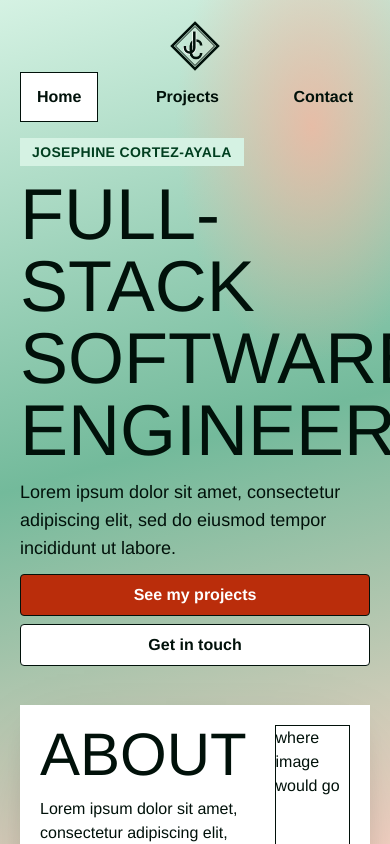
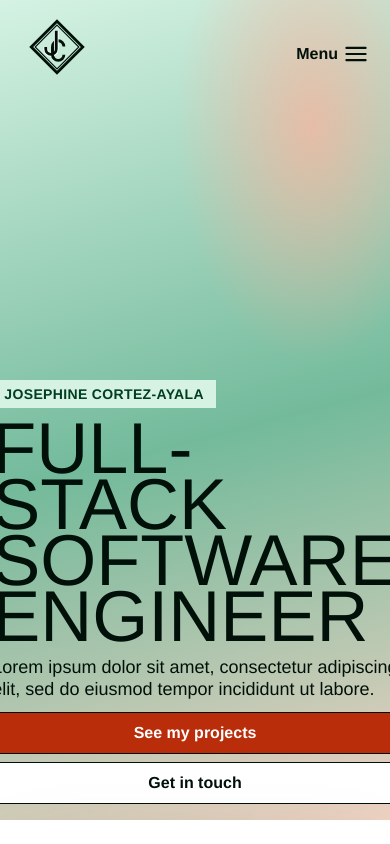
Before and after one commit to jcorteza/portfolio, a Next.js app: page / in a window 390 px wide. Shown: the top 844 px of the page. Built offline with nearby package versions, Linux system fonts and the light colour scheme; a web font is replaced by a local one.

Commit message:
fix home responsive design and mobile nav menu

```diff
--- a/app/_components/Emblem.tsx
+++ b/app/_components/Emblem.tsx
@@ -1,6 +1,6 @@
 export default function Emblem({ isForFooter }: { isForFooter?: boolean }) {
     return (
-        <svg className={isForFooter ? 'w-16 h-16' : 'w-[50px] h-[50px]'} xmlns="http://www.w3.org/2000/svg" viewBox="0 0 100 100">
+        <svg className={isForFooter ? 'w-16 h-16' : 'w-14 h-14'} xmlns="http://www.w3.org/2000/svg" viewBox="0 0 100 100">
             {/* <style>
                 <!-- .stroke { stroke: #003e1f } -->
                 .stroke { stroke: #000000 }
--- a/app/_components/EmblemLink.tsx
+++ b/app/_components/EmblemLink.tsx
@@ -3,9 +3,19 @@ import clsx from 'clsx';
 import { ACTIVE_INNER_SHADOW, FOCUS, NAV_COLORS_BASE, NAV_COLORS_INACTIVE } from '../../lib/styles';
 import Emblem from './Emblem';
 
-export default function EmblemLink({ isForFooter }: { isForFooter?: boolean }) {
+export default function EmblemLink({ isForFooter, closeMenuAction }: { isForFooter?: boolean; closeMenuAction?: () => void; }) {
     return (
-        <Link href="/" prefetch={false} className={clsx('w-fit inline-block px-2', FOCUS, NAV_COLORS_BASE, ACTIVE_INNER_SHADOW, NAV_COLORS_INACTIVE)}>
+        <Link href="/" prefetch={false} className={clsx(
+            'w-fit inline-block px-2',
+            FOCUS,
+            NAV_COLORS_BASE,
+            ACTIVE_INNER_SHADOW,
+            NAV_COLORS_INACTIVE,
+            {
+                'ml-5': !isForFooter
+            }
+        )}
+        onClick={closeMenuAction}>
             <Emblem isForFooter={isForFooter} />
         </Link>
     );
--- a/app/_components/InternalLinkMenu.tsx
+++ b/app/_components/InternalLinkMenu.tsx
@@ -10,14 +10,14 @@ const PROJECTS = '/projects';
 const CONTACT = '/contact';
 const FOOTER_PADDING = 'inline-block p-3';
 
-export default function InternalLinkMenu({ isHeaderNav }: { isHeaderNav: boolean }) {
+export default function InternalLinkMenu({ isHeaderNav, closeMenuAction }: { isHeaderNav: boolean; closeMenuAction?: () => void; }) {
     const pathname = usePathname();
     return (
         <ul className={clsx(
-            'flex justify-between md:justify-normal text-body-text font-bold w-full md:w-auto',
+            'flex text-body-text font-bold w-full md:w-auto',
             {
                 'gap-1 flex-col': !isHeaderNav,
-                'md:gap-5': isHeaderNav
+                'flex-col sm:flex-row gap-5': isHeaderNav
             }
         )}>
             <li>
@@ -33,6 +33,7 @@ export default function InternalLinkMenu({ isHeaderNav }: { isHeaderNav: boolean
                         }
                     )}
                     href={HOME}
+                    onClick={closeMenuAction}
                     prefetch={false}>
                     Home
                 </Link>
@@ -49,6 +50,7 @@ export default function InternalLinkMenu({ isHeaderNav }: { isHeaderNav: boolean
                             'underline': pathname !== PROJECTS && !isHeaderNav
                         }
                     )}
+                    onClick={closeMenuAction}
                     href={PROJECTS}>
                     Projects
                 </Link>
@@ -65,6 +67,7 @@ export default function InternalLinkMenu({ isHeaderNav }: { isHeaderNav: boolean
                             'underline': pathname !== CONTACT && !isHeaderNav
                         }
                     )}
+                    onClick={closeMenuAction}
                     href={CONTACT}
                     prefetch={false}>
                     Contact
--- a/app/_components/NavBar.tsx
+++ b/app/_components/NavBar.tsx
@@ -1,13 +1,47 @@
+'use client'
+
+import { useState } from 'react';
 import EmblemLink from './EmblemLink';
 import InternalLinkMenu from './InternalLinkMenu';
+import clsx from 'clsx';
 
 export default function NavBar() {
+    const [isMenuOpen, setMenuOpen] = useState(false);
+
     return (
-        <div className="w-full flex flex-col items-center md:flex-row md:justify-between md:items-center">
-            <EmblemLink />
-            <nav className='w-full md:w-auto'>
-                <InternalLinkMenu isHeaderNav={true} />
-            </nav>
+        <div className={clsx(
+            'w-full sm:relative sm:bg-transparent sm:flex sm:justify-center',
+            {
+                'fixed z-200 bg-press-bg': isMenuOpen
+            }
+        )}>
+            <div className="relative max-w-5xl h-19 w-full flex items-end justify-between">
+                <EmblemLink closeMenuAction={() => setMenuOpen(false)} />
+                <nav className={clsx(
+                    'sm:bg-transparent sm:relative sm:w-auto sm:flex-row sm:h-auto sm:top-0 sm:p-0 sm:justify-end sm:mr-5',
+                    {
+                        'bg-press-bg absolute w-full top-full h-[calc(100svh-(--spacing(22)))] flex flex-col justify-center p-5': isMenuOpen,
+                        'hidden': !isMenuOpen
+                    }
+                )}>
+                    <InternalLinkMenu isHeaderNav={true} closeMenuAction={() => setMenuOpen(false)} />
+                </nav>
+                <button
+                    aria-label={`${isMenuOpen ? 'Close' : 'Open'} Nav Menu`}
+                    aria-controls="navMenu"
+                    aria-expanded={isMenuOpen}
+                    className="sm:hidden mr-5 flex items-center gap-1 font-bold py-2 text-body-text"
+                    onClick={() => setMenuOpen(!isMenuOpen)}>
+                    {isMenuOpen ? 'Close' : 'Menu'}
+                    {isMenuOpen ?
+                        <svg aria-hidden xmlns="http://www.w3.org/2000/svg" fill="none" viewBox="0 0 24 24" strokeWidth={1.75} stroke="currentColor" className="shrink-0 size-7">
+                            <path strokeLinecap="round" strokeLinejoin="round" d="M6 18 18 6M6 6l12 12" />
+                        </svg> :
+                        <svg aria-hidden xmlns="http://www.w3.org/2000/svg" fill="none" viewBox="0 0 24 24" strokeWidth={1.75} stroke="currentColor" className="shrink-0 size-7">
+                            <path strokeLinecap="round" strokeLinejoin="round" d="M3.75 6.75h16.5M3.75 12h16.5m-16.5 5.25h16.5" />
+                        </svg>}
+                </button>
+            </div>
         </div>
-    )
+    );
 }
--- a/app/layout.tsx
+++ b/app/layout.tsx
@@ -18,10 +18,10 @@ export default function RootLayout({ children }: LayoutProps<"/">) {
             className={`${specialGoth.variable} ${specialGothCond.variable} h-full antialiased`}
             suppressHydrationWarning
         >
-            <body className="min-h-full min-w-0 flex justify-center items-stretch">
+            <body className="relative min-w-0 w-full flex flex-col items-center">
                 <Script strategy='beforeInteractive' src='/loadThemeSetting.mjs' />
-                <div className="min-h-full min-w-0 flex flex-col gap-5 md:gap-10 w-5xl px-5 py-5">
-                    <NavBar />
+                <NavBar />
+                <div className="min-h-full min-w-0 flex flex-col gap-5 md:gap-10 max-w-5xl px-5 py-5">
                     {children}
                     <hr aria-hidden />
                     <Footer />
--- a/app/page.tsx
+++ b/app/page.tsx
@@ -1,18 +1,18 @@
-import clsx from "clsx";
-import HeroActions from "./_components/HeroActions";
-import { CARD_BASE, DECORATIVE_TAG, TEXT } from "../lib/styles";
-import ContactForm from "./contact/_components/ContactForm";
+import clsx from 'clsx';
+import HeroActions from './_components/HeroActions';
+import { CARD_BASE, DECORATIVE_TAG, TEXT } from '../lib/styles';
+import ContactForm from './contact/_components/ContactForm';
 
 export default function Home() {
     return (
         <main className="relative grow flex flex-col justify-between gap-10">
-            <div className="sticky top-[17svh] md:top-[12svh] grow flex flex-col justify-end h-[62svh] md:h-[75svh]">
+            <div className="sticky top-30 md:top-[12svh] grow flex flex-col justify-end h-[calc(100svh-(--spacing(40)))] md:h-[75svh]">
                 <div className="hero-fade flex flex-col gap-3 md:gap-5">
                     <h1 className="flex flex-col gap-3 md:gap-5">
                         <div className={DECORATIVE_TAG}>Josephine Cortez-Ayala</div>
-                        <div className="text-body-text text-7xl sm:text-8xl md:text-[8.5rem] uppercase leading-none font-title">Full-Stack Software Engineer</div>
+                        <div className="text-body-text text-7xl sm:text-8xl md:text-[8.5rem] uppercase leading-14 sm:leading-none font-title">Full-Stack Software Engineer</div>
                     </h1>
-                    <p className="text-brank-ink text-lg w-full md:w-1/2">Lorem ipsum dolor sit amet, consectetur adipiscing elit, sed do eiusmod tempor incididunt ut labore.</p>
+                    <p className="text-brank-ink text-lg w-full md:w-1/2 leading-5.5 sm:leading-7">Lorem ipsum dolor sit amet, consectetur adipiscing elit, sed do eiusmod tempor incididunt ut labore.</p>
                     <HeroActions />
                 </div>
             </div>
@@ -24,7 +24,7 @@ export default function Home() {
                         <p>Duis aute irure dolor in reprehenderit in voluptate velit esse cillum dolore eu fugiat nulla pariatur. Excepteur sint occaecat cupidatat non proident, sunt in culpa qui officia.</p>
                         <p>Sed ut perspiciatis unde omnis iste natus error sit voluptatem accusantium doloremque laudantium, totam rem aperiam.</p>
                     </div>
-                    <div className="border w-md">where image would go</div>
+                    {/* <div className="border w-md">where image would go</div> */}
                 </div>
                 <hr aria-hidden />
                 <div className="flex flex-col gap-3 text-body-text">
```
